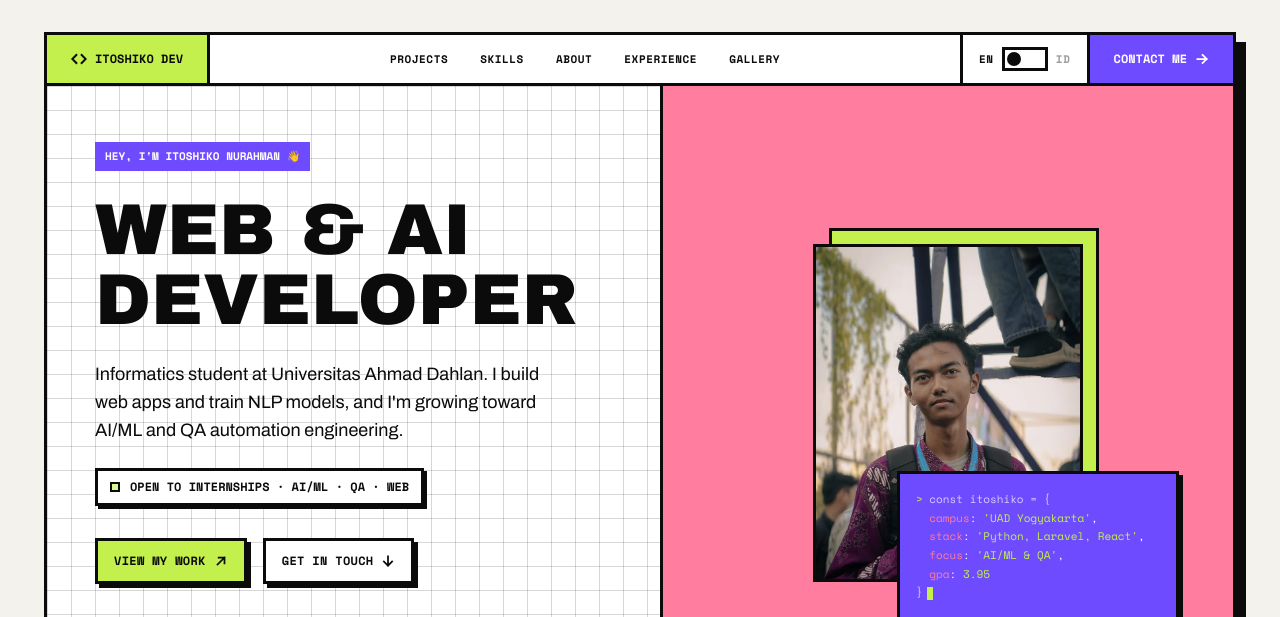
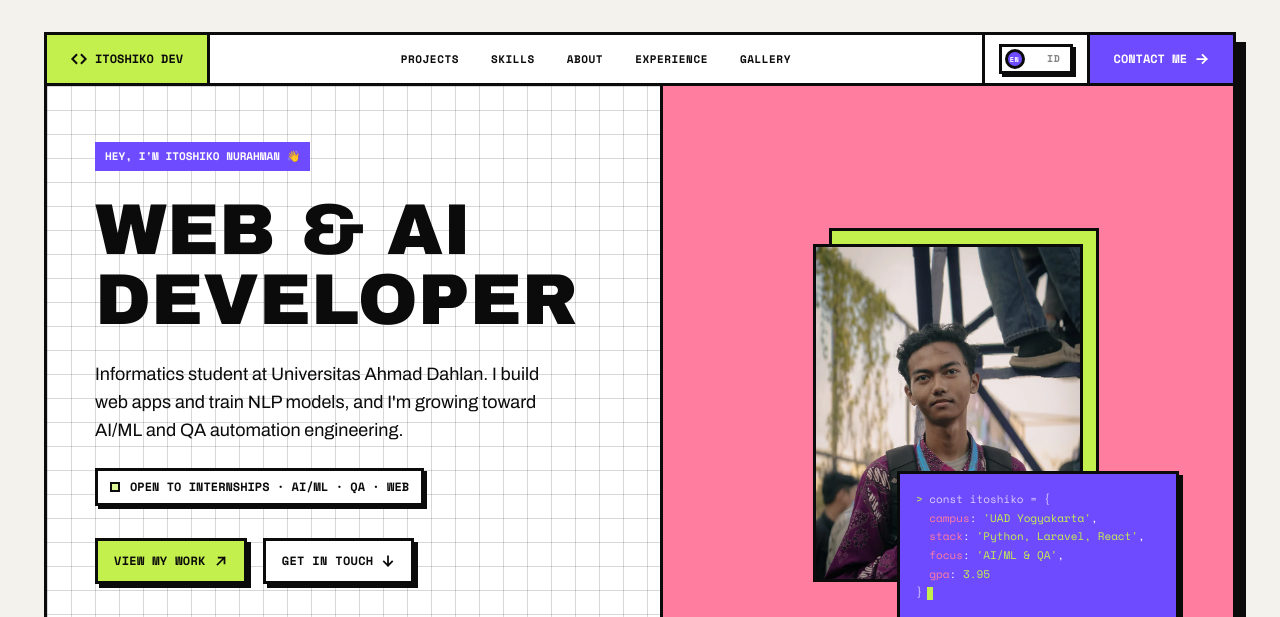
Before and after one commit to itoshiko-nurahman/tailwind-portofolio, a website: page index.html in a window 1280 px wide. Shown: the top 617 px of the page. Drawn offline with Linux system fonts and the light colour scheme.

Commit message:
Restyle language switch: hard-shadow track, knob shows active language
Co-Authored-By: Claude Sonnet 5.5 <noreply@anthropic.com>

```diff
--- a/index.html
+++ b/index.html
@@ -165,9 +165,7 @@
                     </nav>
                     <div class="flex-1 lg:hidden"></div>
                     <button id="lang-switch" type="button" role="switch" aria-checked="false" aria-label="Bahasa Indonesia" lang="id" class="lang-switch border-l-3 border-ink" data-i18n-off>
-                        <span class="lang-l lang-en" aria-hidden="true">EN</span>
                         <span class="lang-track" aria-hidden="true"><span class="lang-knob"></span></span>
-                        <span class="lang-l lang-id" aria-hidden="true">ID</span>
                     </button>
                     <button id="menu-btn" type="button" class="border-l-3 border-ink px-4 transition-colors hover:bg-lime lg:hidden" aria-expanded="false" aria-controls="mobile-nav" aria-label="Open menu" data-i18n-off>
                         <svg class="h-5 w-5" aria-hidden="true"><use id="menu-icon" href="#i-menu"/></svg>
--- a/src/input.css
+++ b/src/input.css
@@ -467,62 +467,84 @@ html.is-loading body {
   }
 }
 
-/* EN / ID language switch: a square track with a round knob that slides */
+/* EN / ID language switch: a hard-shadow track with a round knob that carries the active language */
 .lang-switch {
   display: flex;
   align-items: center;
-  gap: 8px;
   background: #fff;
-  padding: 0 12px;
-  font-family: 'Space Mono', ui-monospace, monospace;
-  font-size: 11px;
-  font-weight: 700;
-  letter-spacing: 0.06em;
+  padding: 0 14px;
   transition: background-color 0.15s;
-}
-@media (min-width: 640px) {
-  .lang-switch {
-    padding: 0 16px;
-  }
 }
 .lang-switch:hover {
   background: #eceae3;
 }
 .lang-track {
   position: relative;
-  width: 46px;
-  height: 24px;
+  display: block;
+  width: 74px;
+  height: 30px;
   border: 3px solid #0b0b0b;
   background: #fff;
-  transition: background-color 0.2s;
+  box-shadow: 3px 3px 0 0 #0b0b0b;
+  font-family: 'Space Mono', ui-monospace, monospace;
+  font-size: 10px;
+  font-weight: 700;
+  letter-spacing: 0.06em;
+  transition: background-color 0.25s, transform 0.1s, box-shadow 0.1s;
+}
+.lang-switch:hover .lang-track {
+  transform: translate(1px, 1px);
+  box-shadow: 2px 2px 0 0 #0b0b0b;
+}
+.lang-switch:active .lang-track {
+  transform: translate(3px, 3px);
+  box-shadow: none;
+}
+/* The language you would switch to, hinted on the empty side of the track */
+.lang-track::before {
+  content: 'ID';
+  position: absolute;
+  top: 50%;
+  right: 9px;
+  margin-top: -0.6em;
+  line-height: 1.2;
+  opacity: 0.5;
 }
 .lang-knob {
   position: absolute;
   top: 50%;
-  left: 2px;
-  width: 14px;
-  height: 14px;
-  margin-top: -7px;
+  left: 3px;
+  display: grid;
+  place-items: center;
+  width: 20px;
+  height: 20px;
+  margin-top: -10px;
+  border: 3px solid #0b0b0b;
   border-radius: 9999px;
-  background: #0b0b0b;
-  transition: transform 0.28s var(--ease-back);
+  background: #6f4bff;
+  color: #fff;
+  transition: transform 0.35s var(--ease-back);
 }
-.lang-l {
-  opacity: 0.4;
-  transition: opacity 0.2s;
-}
-.lang-en,
-.lang-switch[aria-checked='true'] .lang-id {
-  opacity: 1;
-}
-.lang-switch[aria-checked='true'] .lang-en {
-  opacity: 0.4;
+.lang-knob::after {
+  content: 'EN';
+  font-size: 7px;
+  line-height: 1;
 }
 .lang-switch[aria-checked='true'] .lang-track {
   background: #c4f04d;
 }
+.lang-switch[aria-checked='true'] .lang-track::before {
+  content: 'EN';
+  right: auto;
+  left: 9px;
+}
 .lang-switch[aria-checked='true'] .lang-knob {
-  transform: translateX(22px);
+  transform: translateX(44px);
+  background: #ff7d9f;
+  color: #0b0b0b;
+}
+.lang-switch[aria-checked='true'] .lang-knob::after {
+  content: 'ID';
 }
 
 /* "Available" indicator */
```
Also changed, not shown: src/output.css.
